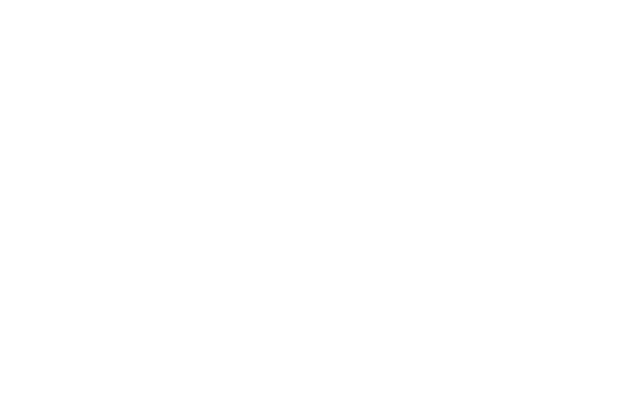
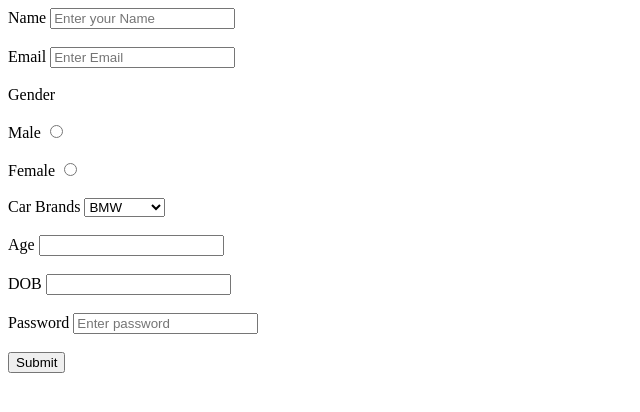
Before and after one commit to acciojob/signup-form-car-ShitalAPatil, a website: page main.html in a window 1280 px wide. Shown: the whole page, without its empty margins (0-640 px from the left). Drawn offline with Linux system fonts and the light colour scheme.

Commit message:
first commit

```diff
--- a/main.html
+++ b/main.html
@@ -8,6 +8,36 @@
 
 <body>
 	<!-- the entire body must be written by student -->
+	<form action="#" method="post">
+        <label for="name">Name</label>
+		<input type="text"id="name" placeholder="Enter your Name" required><br><br>
+		<label for="email">Email</label>
+		<input type="email"placeholder="Enter Email" id="email"  required><br><br>
+		<label for="gender">Gender</label><br><br>
+		<label for="gender">Male</label>
+		<input type="radio" class="gender" id="radio1" value="male"name="gender"><br><br>
+		<label for="gender">Female</label>
+		<input type="radio" class="gender" id="radio2" value="female" name="gender"><br><br>
+		<label for="car">Car Brands</label>
+		<select name="car brands" id="car">
+			<option value="BMW">BMW</option>
+			<option value="Audi">Audi</option>
+            <option value="Mercedez">Mercedez</option>
+
+		</select>
+		<br><br>
+		<label for="age">Age</label>
+	 <input type="number" id="age" required>
+	 <br><br>
+	 <label for="dob">DOB</label>
+	 <input type= "dob" id ="dob" required>
+	 <br><br>
+
+	<label for="password" >Password</label>
+	<input type="password" id="password"  placeholder="Enter password" required>
+	<br><br>
+	 <button type="submit">Submit</button>
+     </form>
     <script type="text/javascript" src="./script.js">
 </script>
 
```
